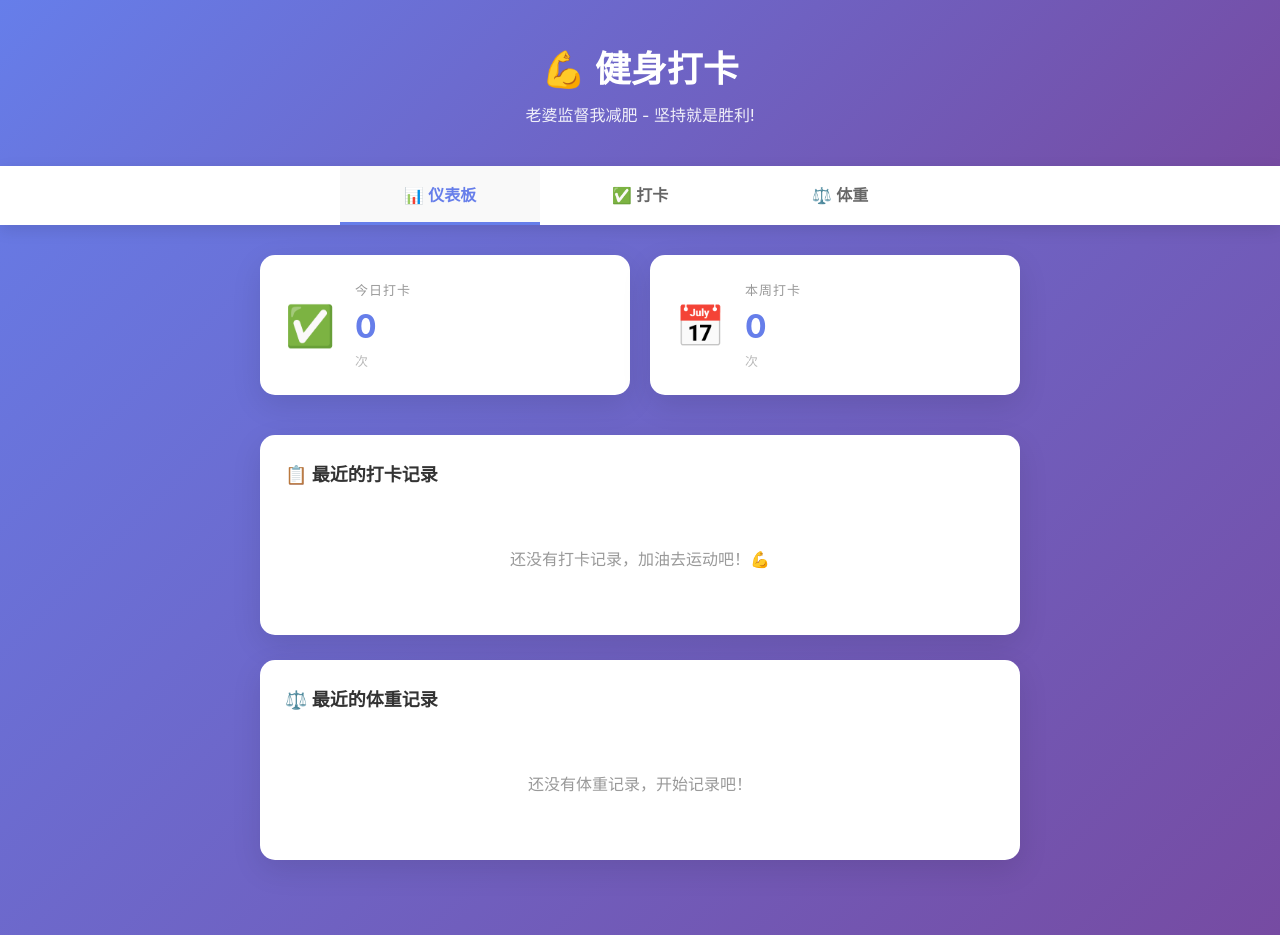
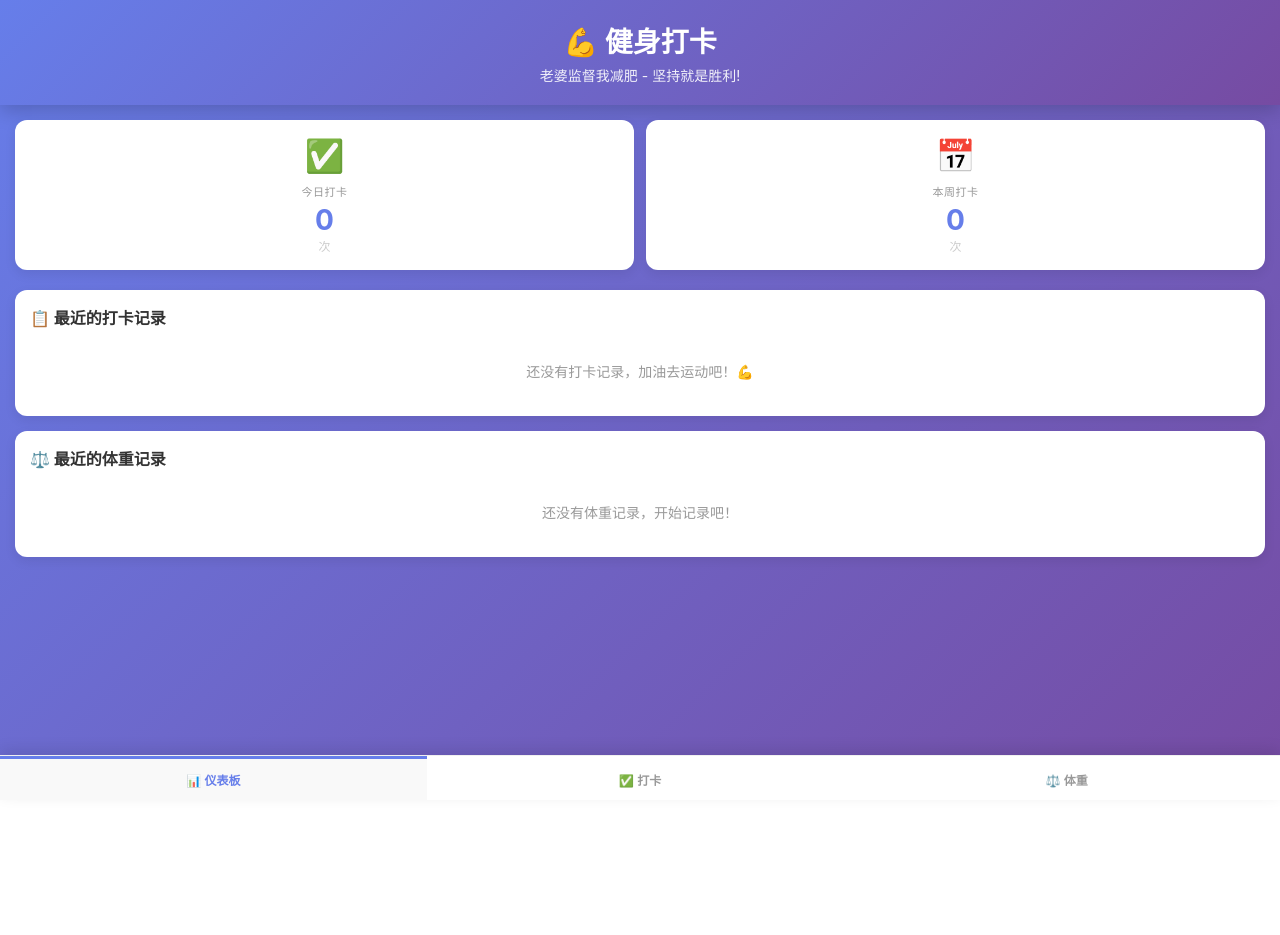
Before and after one commit to Msate/fitness, a React (Vite) app: page / in a window 1280 px wide. After the commit the page ends 800 px from the top, so only its background shows below. Built offline with nearby package versions, Linux system fonts and the light colour scheme.

Commit message:
style: 优化移动端样式，采用底部导航栏设计，改进表单和列表显示

```diff
--- a/index.html
+++ b/index.html
@@ -3,7 +3,10 @@
   <head>
     <meta charset="UTF-8" />
     <link rel="icon" type="image/svg+xml" href="/vite.svg" />
-    <meta name="viewport" content="width=device-width, initial-scale=1.0" />
+    <meta name="viewport" content="width=device-width, initial-scale=1.0, maximum-scale=1.0, user-scalable=no, viewport-fit=cover" />
+    <meta name="apple-mobile-web-app-capable" content="yes">
+    <meta name="apple-mobile-web-app-status-bar-style" content="black-translucent">
+    <meta name="theme-color" content="#667eea">
     <title>健身打卡 - 一起加油</title>
   </head>
   <body>
--- a/src/App.css
+++ b/src/App.css
@@ -1,25 +1,29 @@
 .app {
   min-height: 100vh;
   background: linear-gradient(135deg, #667eea 0%, #764ba2 100%);
+  display: flex;
+  flex-direction: column;
+  padding-bottom: 70px;
 }
 
 .header {
   background: linear-gradient(135deg, #667eea 0%, #764ba2 100%);
   color: white;
-  padding: 40px 20px;
+  padding: 20px;
   text-align: center;
   box-shadow: 0 5px 20px rgba(0, 0, 0, 0.2);
+  flex-shrink: 0;
 }
 
 .header h1 {
   margin: 0;
-  font-size: 36px;
-  margin-bottom: 10px;
+  font-size: 28px;
+  margin-bottom: 5px;
 }
 
 .header p {
   margin: 0;
-  font-size: 16px;
+  font-size: 14px;
   opacity: 0.9;
 }
 
@@ -27,26 +31,32 @@
   background: white;
   padding: 0;
   display: flex;
-  justify-content: center;
+  justify-content: space-around;
   gap: 0;
-  box-shadow: 0 5px 15px rgba(0, 0, 0, 0.1);
-  position: sticky;
-  top: 0;
+  box-shadow: 0 -5px 15px rgba(0, 0, 0, 0.1);
+  position: fixed;
+  bottom: 0;
+  left: 0;
+  right: 0;
   z-index: 100;
+  border-top: 1px solid #f0f0f0;
 }
 
 .nav-btn {
   flex: 1;
-  max-width: 200px;
-  padding: 16px 20px;
+  padding: 12px 8px;
   border: none;
   background: white;
-  color: #666;
-  font-size: 16px;
+  color: #999;
+  font-size: 12px;
   font-weight: 600;
   cursor: pointer;
   transition: all 0.3s;
-  border-bottom: 3px solid transparent;
+  border-top: 3px solid transparent;
+  display: flex;
+  flex-direction: column;
+  align-items: center;
+  gap: 4px;
 }
 
 .nav-btn:hover {
@@ -56,13 +66,45 @@
 
 .nav-btn.active {
   color: #667eea;
-  border-bottom-color: #667eea;
+  border-top-color: #667eea;
   background: #f9f9f9;
 }
 
 .main {
-  padding: 30px 20px;
-  padding-bottom: 50px;
+  flex: 1;
+  padding: 15px;
+  overflow-y: auto;
+}
+
+/* iPhone 安全区域支持 */
+@supports (padding: max(0px)) {
+  .app {
+    padding-bottom: max(70px, env(safe-area-inset-bottom));
+  }
+
+  .nav {
+    padding-bottom: env(safe-area-inset-bottom);
+  }
+}
+
+@media (max-width: 600px) {
+  .header {
+    padding: 15px;
+  }
+
+  .header h1 {
+    font-size: 24px;
+    margin-bottom: 3px;
+  }
+
+  .header p {
+    font-size: 12px;
+  }
+
+  .nav-btn {
+    font-size: 11px;
+    padding: 10px 4px;
+  }
 }
 
 @media (max-width: 768px) {
--- a/src/components/CheckinForm.css
+++ b/src/components/CheckinForm.css
@@ -1,21 +1,22 @@
 .form-container {
-  max-width: 600px;
-  margin: 0 auto;
-  padding: 30px 20px;
+  max-width: 100%;
+  margin: 0;
+  padding: 15px;
   background: white;
-  border-radius: 15px;
-  box-shadow: 0 10px 30px rgba(0, 0, 0, 0.1);
+  border-radius: 12px;
+  box-shadow: 0 4px 12px rgba(0, 0, 0, 0.08);
+  margin-bottom: 15px;
 }
 
 .form-container h2 {
   color: #333;
-  margin-bottom: 25px;
+  margin: 0 0 20px;
   text-align: center;
-  font-size: 24px;
+  font-size: 20px;
 }
 
 .form-group {
-  margin-bottom: 20px;
+  margin-bottom: 16px;
 }
 
 .form-group label {
@@ -23,16 +24,19 @@
   margin-bottom: 8px;
   color: #555;
   font-weight: 600;
-  font-size: 16px;
+  font-size: 14px;
 }
 
 .input-field {
   width: 100%;
-  padding: 12px 15px;
+  padding: 14px;
   border: 2px solid #e0e0e0;
   border-radius: 8px;
   font-size: 16px;
   transition: border-color 0.3s;
+  -webkit-appearance: none;
+  appearance: none;
+  font-family: inherit;
 }
 
 .input-field:focus {
@@ -41,9 +45,15 @@
   box-shadow: 0 0 0 3px rgba(102, 126, 234, 0.1);
 }
 
+.input-field::-webkit-outer-spin-button,
+.input-field::-webkit-inner-spin-button {
+  -webkit-appearance: none;
+  margin: 0;
+}
+
 .submit-btn {
   width: 100%;
-  padding: 14px;
+  padding: 16px;
   background: linear-gradient(135deg, #667eea 0%, #764ba2 100%);
   color: white;
   border: none;
@@ -52,15 +62,11 @@
   font-weight: bold;
   cursor: pointer;
   transition: transform 0.2s, box-shadow 0.2s;
-}
-
-.submit-btn:hover {
-  transform: translateY(-2px);
-  box-shadow: 0 5px 15px rgba(102, 126, 234, 0.4);
+  active: scale(0.98);
 }
 
 .submit-btn:active {
-  transform: translateY(0);
+  transform: scale(0.98);
 }
 
 .success-message {
@@ -68,7 +74,7 @@
   color: white;
   padding: 12px 15px;
   border-radius: 8px;
-  margin-bottom: 20px;
+  margin-bottom: 15px;
   text-align: center;
   font-weight: 600;
   animation: slideIn 0.3s ease-out;
@@ -86,37 +92,39 @@
 }
 
 .suggestions {
-  margin-top: 30px;
-  padding-top: 30px;
+  margin-top: 20px;
+  padding-top: 20px;
   border-top: 2px solid #f0f0f0;
 }
 
 .suggestions p {
   color: #666;
   font-weight: 600;
-  margin-bottom: 12px;
+  margin: 0 0 12px;
+  font-size: 14px;
 }
 
 .suggestion-buttons {
   display: grid;
-  grid-template-columns: repeat(auto-fit, minmax(130px, 1fr));
-  gap: 10px;
+  grid-template-columns: repeat(2, 1fr);
+  gap: 8px;
 }
 
 .suggestion-btn {
-  padding: 10px;
+  padding: 10px 8px;
   border: 2px solid #ddd;
   background: #f9f9f9;
   border-radius: 8px;
   cursor: pointer;
   transition: all 0.3s;
-  font-size: 14px;
+  font-size: 13px;
   font-weight: 500;
+  text-align: center;
 }
 
-.suggestion-btn:hover {
+.suggestion-btn:active {
   background: #667eea;
   color: white;
   border-color: #667eea;
-  transform: translateY(-2px);
+  transform: scale(0.95);
 }
--- a/src/components/RecordList.css
+++ b/src/components/RecordList.css
@@ -1,49 +1,48 @@
 .record-list {
-  max-width: 800px;
-  margin: 0 auto;
-  padding: 0 20px;
+  max-width: 100%;
+  margin: 0;
+  padding: 0;
 }
 
 .records-section {
   background: white;
-  border-radius: 15px;
-  padding: 25px;
-  margin-bottom: 25px;
-  box-shadow: 0 10px 30px rgba(0, 0, 0, 0.1);
+  border-radius: 12px;
+  padding: 15px;
+  margin-bottom: 15px;
+  box-shadow: 0 4px 12px rgba(0, 0, 0, 0.08);
 }
 
 .records-section h3 {
   color: #333;
-  margin-bottom: 20px;
-  font-size: 18px;
+  margin: 0 0 12px;
+  font-size: 16px;
 }
 
 .empty-message {
   text-align: center;
   color: #999;
-  padding: 40px 20px;
-  font-size: 16px;
+  padding: 20px;
+  font-size: 14px;
 }
 
 .records {
   display: flex;
   flex-direction: column;
-  gap: 12px;
+  gap: 10px;
 }
 
 .record-item {
   display: flex;
-  gap: 15px;
-  padding: 15px;
+  gap: 12px;
+  padding: 12px;
   background: #f9f9f9;
   border-radius: 10px;
   border-left: 4px solid #667eea;
   transition: all 0.3s;
 }
 
-.record-item:hover {
+.record-item:active {
   background: #f0f0f0;
-  transform: translateX(5px);
 }
 
 .checkin-item {
@@ -56,30 +55,36 @@
 
 .record-content {
   flex: 1;
+  min-width: 0;
 }
 
 .record-activity {
   color: #333;
   font-weight: 600;
-  margin-bottom: 5px;
+  margin: 0 0 4px;
+  font-size: 14px;
+  word-break: break-word;
 }
 
 .record-weight {
   color: #333;
   font-weight: 600;
-  margin-bottom: 5px;
+  margin: 0 0 4px;
+  font-size: 14px;
 }
 
 .weight-value {
-  font-size: 20px;
+  font-size: 18px;
   color: #667eea;
+  font-weight: bold;
 }
 
 .weight-change {
-  margin-left: 12px;
-  font-size: 14px;
-  padding: 3px 8px;
+  margin-left: 8px;
+  font-size: 12px;
+  padding: 2px 6px;
   border-radius: 4px;
+  display: inline-block;
 }
 
 .weight-change.down {
@@ -94,19 +99,19 @@
 
 .record-time {
   color: #999;
-  font-size: 13px;
+  font-size: 12px;
   margin: 0;
 }
 
 .record-note {
   color: #666;
-  font-size: 13px;
-  margin-top: 8px;
-  padding: 8px;
+  font-size: 12px;
+  margin-top: 6px;
+  padding: 6px;
   background: white;
   border-radius: 4px;
   border-left: 2px solid #ddd;
-  padding-left: 12px;
+  padding-left: 8px;
 }
 
 .delete-btn {
@@ -116,20 +121,18 @@
   border-radius: 50%;
   width: 32px;
   height: 32px;
-  font-size: 20px;
+  font-size: 18px;
   cursor: pointer;
   transition: all 0.3s;
   flex-shrink: 0;
   display: flex;
   align-items: center;
   justify-content: center;
-}
-
-.delete-btn:hover {
-  background: #ff5252;
-  transform: scale(1.1);
+  -webkit-appearance: none;
+  appearance: none;
 }
 
 .delete-btn:active {
-  transform: scale(0.95);
+  background: #ff5252;
+  transform: scale(0.9);
 }
--- a/src/components/Statistics.css
+++ b/src/components/Statistics.css
@@ -1,26 +1,26 @@
 .statistics {
   display: grid;
-  grid-template-columns: repeat(auto-fit, minmax(200px, 1fr));
-  gap: 20px;
-  max-width: 800px;
-  margin: 0 auto 40px;
-  padding: 0 20px;
+  grid-template-columns: 1fr 1fr;
+  gap: 12px;
+  margin: 0 0 20px;
+  padding: 0;
 }
 
 .stat-card {
   background: white;
-  border-radius: 15px;
-  padding: 25px;
+  border-radius: 12px;
+  padding: 16px;
   display: flex;
+  flex-direction: column;
   align-items: center;
-  gap: 20px;
-  box-shadow: 0 10px 30px rgba(0, 0, 0, 0.1);
+  gap: 8px;
+  box-shadow: 0 4px 12px rgba(0, 0, 0, 0.08);
   transition: all 0.3s;
 }
 
 .stat-card:hover {
-  transform: translateY(-5px);
-  box-shadow: 0 15px 40px rgba(0, 0, 0, 0.15);
+  transform: none;
+  box-shadow: 0 6px 16px rgba(0, 0, 0, 0.1);
 }
 
 .stat-card.highlight {
@@ -29,30 +29,30 @@
 }
 
 .stat-icon {
-  font-size: 40px;
-  min-width: 50px;
+  font-size: 32px;
   text-align: center;
 }
 
 .stat-info {
-  flex: 1;
+  width: 100%;
+  text-align: center;
 }
 
 .stat-label {
   color: #999;
-  font-size: 13px;
+  font-size: 11px;
   margin: 0;
-  margin-bottom: 8px;
+  margin-bottom: 4px;
   text-transform: uppercase;
-  letter-spacing: 1px;
+  letter-spacing: 0.5px;
 }
 
 .stat-card.highlight .stat-label {
-  color: rgba(255, 255, 255, 0.8);
+  color: rgba(255, 255, 255, 0.85);
 }
 
 .stat-value {
-  font-size: 32px;
+  font-size: 28px;
   font-weight: bold;
   color: #667eea;
   margin: 0;
@@ -71,10 +71,9 @@
 }
 
 .stat-detail {
-  color: #bbb;
-  font-size: 13px;
+  color: #ccc;
+  font-size: 12px;
   margin: 0;
-  margin-top: 5px;
 }
 
 .stat-card.highlight .stat-detail {
--- a/src/components/WeightForm.css
+++ b/src/components/WeightForm.css
@@ -1,6 +1,6 @@
 .weight-form .tips {
-  margin-top: 30px;
-  padding: 20px;
+  margin-top: 15px;
+  padding: 12px;
   background: #f0f8ff;
   border-left: 4px solid #667eea;
   border-radius: 8px;
@@ -8,29 +8,32 @@
 
 .weight-form .tips h3 {
   color: #667eea;
-  margin-bottom: 12px;
-  font-size: 16px;
+  margin: 0 0 10px 0;
+  font-size: 14px;
 }
 
 .weight-form .tips ul {
   list-style: none;
   padding: 0;
+  margin: 0;
 }
 
 .weight-form .tips li {
   color: #666;
-  padding: 8px 0;
-  line-height: 1.6;
+  padding: 6px 0;
+  line-height: 1.5;
+  font-size: 13px;
 }
 
 .weight-form .tips li:before {
   content: "✓ ";
   color: #667eea;
   font-weight: bold;
-  margin-right: 8px;
+  margin-right: 6px;
 }
 
 .textarea {
   resize: vertical;
   font-family: inherit;
+  min-height: 100px;
 }
--- a/src/index.css
+++ b/src/index.css
@@ -2,6 +2,10 @@
   margin: 0;
   padding: 0;
   box-sizing: border-box;
+}
+
+html {
+  font-size: 16px;
 }
 
 html, body, #root {
@@ -16,9 +20,39 @@ body {
   -webkit-font-smoothing: antialiased;
   -moz-osx-font-smoothing: grayscale;
   background: linear-gradient(135deg, #667eea 0%, #764ba2 100%);
+  overflow-x: hidden;
+
+  /* 移动端优化 */
+  -webkit-user-select: none;
+  -webkit-touch-callout: none;
+  -webkit-tap-highlight-color: transparent;
+}
+
+#root {
+  display: flex;
+  flex-direction: column;
 }
 
 a {
   color: inherit;
   text-decoration: none;
 }
+
+input, textarea, button, select {
+  font-size: 16px; /* 防止 iOS 自动放大 */
+}
+
+/* 移动端安全区域支持 */
+@supports (padding: max(0px)) {
+  body {
+    padding-left: env(safe-area-inset-left);
+    padding-right: env(safe-area-inset-right);
+  }
+}
+
+/* 移动设备横屏优化 */
+@media (max-height: 500px) {
+  body {
+    font-size: 14px;
+  }
+}
```
